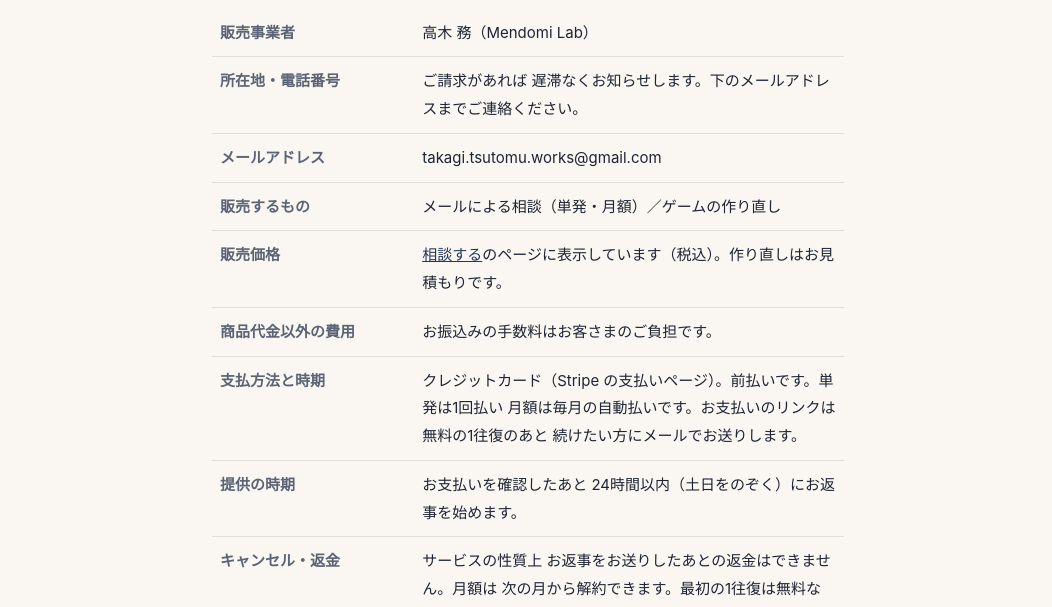
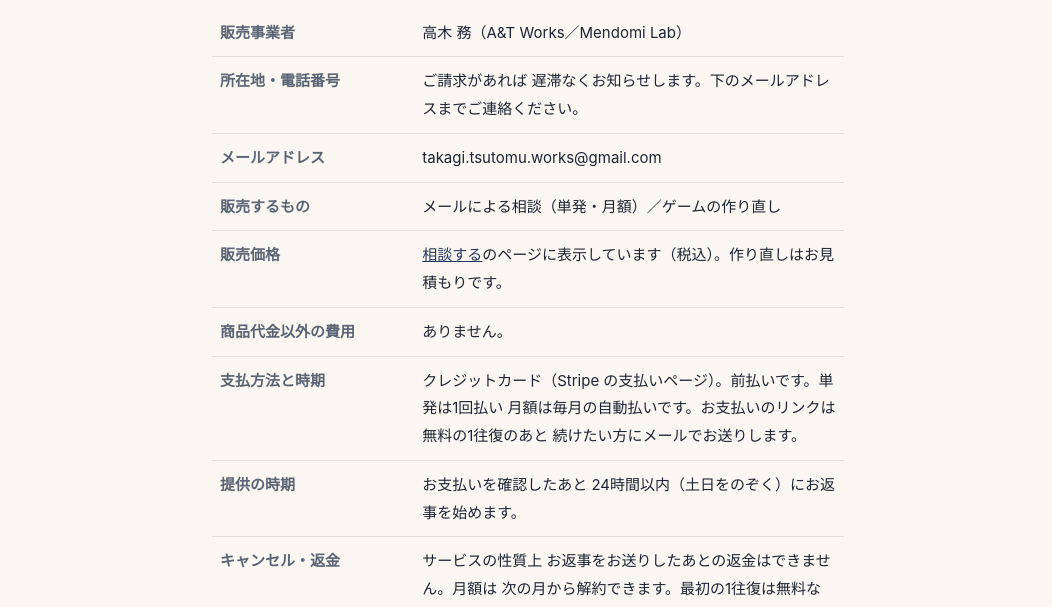
Before and after one commit to tsutomu333/mendomilab, a plain HTML site: page ja/tokushoho/index.html in a window 1280 px wide. Shown: the part 186-793 px from the top of the page, without its empty margins (112-1164 px from the left). Drawn offline with Linux system fonts and the light colour scheme.

Commit message:
ja/tokushoho: no extra fees (card only), seller name with A&T Works
Co-Authored-By: Claude Opus 5.5 <noreply@anthropic.com>
Claude-Session: https://claude.ai/code/session_01Anrw9jSwasfpoG7xfgx5TB

```diff
--- a/ja/tokushoho/index.html
+++ b/ja/tokushoho/index.html
@@ -17,12 +17,12 @@
 <main class="wrap prose">
   <h1>特定商取引法にもとづく表記</h1>
   <table class="law">
-    <tr><th>販売事業者</th><td>高木 務（Mendomi Lab）</td></tr>
+    <tr><th>販売事業者</th><td>高木 務（A&amp;T Works／Mendomi Lab）</td></tr>
     <tr><th>所在地・電話番号</th><td>ご請求があれば 遅滞なくお知らせします。下のメールアドレスまでご連絡ください。</td></tr>
     <tr><th>メールアドレス</th><td>takagi.tsutomu.works@gmail.com</td></tr>
     <tr><th>販売するもの</th><td>メールによる相談（単発・月額）／ゲームの作り直し</td></tr>
     <tr><th>販売価格</th><td><a href="../consult/">相談する</a>のページに表示しています（税込）。作り直しはお見積もりです。</td></tr>
-    <tr><th>商品代金以外の費用</th><td>お振込みの手数料はお客さまのご負担です。</td></tr>
+    <tr><th>商品代金以外の費用</th><td>ありません。</td></tr>
     <tr><th>支払方法と時期</th><td>クレジットカード（Stripe の支払いページ）。前払いです。単発は1回払い 月額は毎月の自動払いです。お支払いのリンクは 無料の1往復のあと 続けたい方にメールでお送りします。</td></tr>
     <tr><th>提供の時期</th><td>お支払いを確認したあと 24時間以内（土日をのぞく）にお返事を始めます。</td></tr>
     <tr><th>キャンセル・返金</th><td>サービスの性質上 お返事をお送りしたあとの返金はできません。月額は 次の月から解約できます。最初の1往復は無料なので 合うかどうかを先にお確かめください。</td></tr>
```
